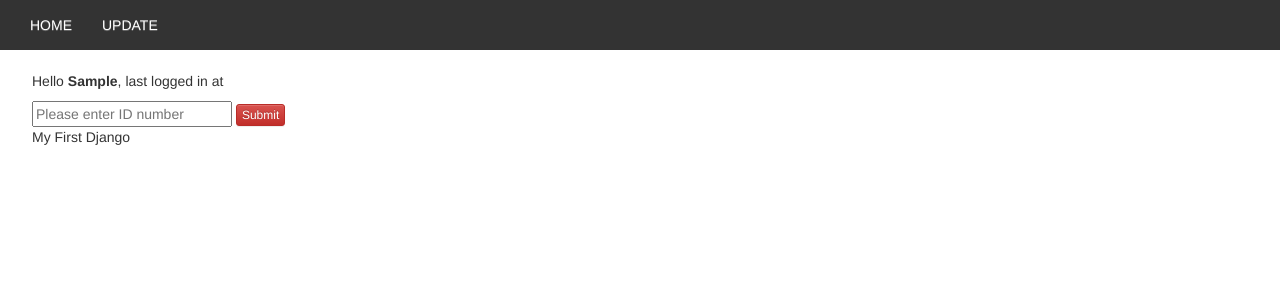
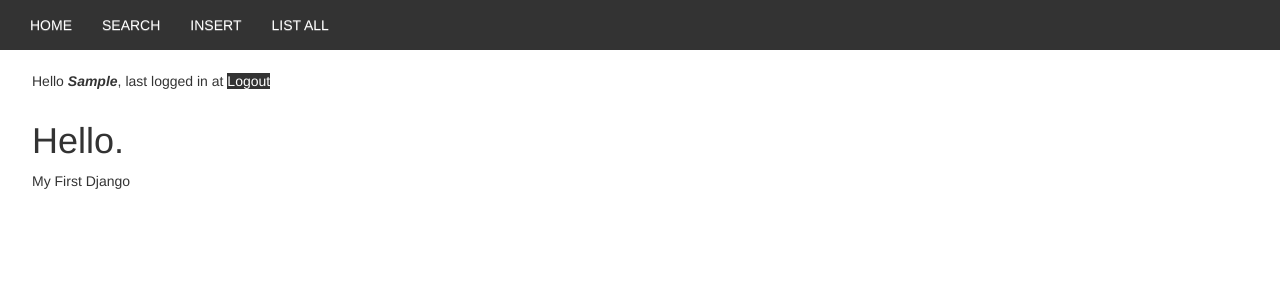
Before and after one commit to yaniv4345/Proj4school, a Django app: page / in a window 1280 px wide. Shown: the top 300 px of the page. Run offline with Django 3.2, Linux system fonts and the light colour scheme; the visitor is signed in with stand-in values (Sample User, id 1); some libraries are stand-ins or nearby versions.

Commit message:
almoust down

```diff
--- a/Proj/templates/home.html
+++ b/Proj/templates/home.html
@@ -1,11 +1,5 @@
-<html>
-<head>
-  <title>My Home Page</title>
-</head>
-<body>
-  <form type="get" action="." style="margin: 0">
-    <input  id="search_box" type="text" name="search_box"  placeholder="Search..." >
-    <button id="search_submit" type="submit" >Submit</button>
-</form>
-</body>
-</html>
+{% extends "base.html" %}
+
+{% block content %}
+<h1>Hello.</h1>
+{% endblock %}
--- a/Proj/templates/list.html
+++ b/Proj/templates/list.html
@@ -2,20 +2,29 @@
 {% load humanize %}
 {% block content %}
      <form type="get" action="." style="margin: 0">
-      <input  id="search_box" type="text" name="search_box"  placeholder="Please enter ID number" >
+      <input  id="search_box" type="number" name="search_box" placeholder="Please enter ID number" required>
       <button class="btn btn-xs btn-danger" id="search_submit" type="submit" >Submit</button>
   </form>
     {% if person %}
     <br />
-    <p>
-      {{ person }}
-    </p>
   <table class="table table-striped">
-    {% for k, v in person.items %}
+    <thead>
+        <th> Student Name </th><th> ID Number </th><th> Age </th><th> Address </th><th> Added Date </th>
+          </thead>
+    <tbody>
+    {% for student in person %}
     <tr>
-      <td>{{ k }}</td><td>{{ v }}</td>
+      <td> {{ student.name }} </td><td> {{ student.id_number }} </td><td> {{ student.age }} </td><td> {{ student.address }} </td><td> {{ student.date_added | date:"D d M Y" }} </td>
     </tr>
     {% endfor %}
+  </tbody>
   </table>
+  {% elif none_id %}
+</br>
+<script type="text/javascript">
+      var text = "Can't find a student with id number {{ none_id }}.\n Please try again.";
+      alert(text);
+</script>
+</br>
   {% endif %}
   {% endblock %}
--- a/Proj/views.py
+++ b/Proj/views.py
@@ -1,40 +1,55 @@
-from django.shortcuts import render
+from django.shortcuts import render, redirect
 from .models import person
 from django.views.generic import DetailView, View
-# Create your views here.
+from .forms import insertForm
+from django.contrib.auth.decorators import login_required
+
 def list_persons(request):
-    new_persons = {}
-    if request.method == 'GET':
-        search_query = request.GET.get('search_box',None)
-        if search_query is not None:
-            persons = person.objects.filter(id_number=search_query).values('name', 'id_number', 'address', 'age')
-            persons = persons[0]
-            print(persons)
-            # for k,v in persons.iteritems():
-            #     k = k.replace("_"," ")
-            #
-            #     new_persons[k]=[v]
-            # print(new_persons)
-            persons['id number'] = persons.pop('id_number')
+    search_query = request.GET.get('search_box','')
+    none = search_query
+    if not search_query:
+        context = {
+
+        }
+    else:
+        persons = person.objects.filter(id_number=search_query).values('name', 'id_number', 'address', 'age','date_added')
+        if not persons:
             context = {
-                'person' : persons
-                }
-            print(context)
-            return render(request,"list.html",context)
+                "person" : False,
+                'none_id' : none,
+            }
         else:
-            return render(request,"list.html")
+            context = {
+                'person' : persons,
+            }
+    return render(request,"list.html",context)
 
-class PersonDetails(DetailView):
-    model = person
-    template_name = "person.html"
+@login_required
+def Person2add(request):
+    if request.method == 'POST':
+        form = insertForm(request.POST)
+        if form.is_valid():
+            newPerson = person()
+            newPerson.name = form.cleaned_data['name']
+            newPerson.id_number = form.cleaned_data['id_number']
+            newPerson.age = form.cleaned_data['age']
+            newPerson.address = form.cleaned_data['address']
+            newPerson.save()
+            return redirect('home')
+    else:
+        form = insertForm()
+        content = {
+            "form" : form,
+        }
+        return render(request,"insert.html",content)
 
-def update(request):
-    if request.method == 'GET':
-        name = request.GET.get('name')
-        id_number = request.GET.get('id_number')
-        age = request.GET.get('age')
-        address = request.GET.get('address')
-        context = {
-            'resp' : True
-        }
-    return render(request,"update.html",context)
+@login_required
+def listAll(request):
+    persons = person.objects.values('name', 'id_number', 'address', 'age','date_added')
+    context = {
+        "person" : persons,
+    }
+    return render(request,"listall.html",context)
+
+def home(request):
+    return render(request, "home.html")
--- a/Project/static/css/style.css
+++ b/Project/static/css/style.css
@@ -38,3 +38,19 @@ table {
 #search_box{
 	width: 200px;
 }
+input {
+	width: 200px;
+}
+input[type=number]::-webkit-inner-spin-button,
+input[type=number]::-webkit-outer-spin-button {
+  -webkit-appearance: textfield;
+  margin: 0;
+}
+input[type=number] {
+    -moz-appearance:textfield;
+}
+
+#sbmt{
+	background-color: white;
+	border: 0px;
+}
--- a/Project/templates/base.html
+++ b/Project/templates/base.html
@@ -17,11 +17,19 @@
     <div  class="navbar-collapse collapse" id="navbar">
       <ul class="nav navbar-nav">
         <li>
-      <a href="{% url 'persons' %}" >HOME</a>
+      <a href="{% url 'home' %}" >HOME</a>
         </li>
         <li>
-      <a  href="{% url 'update' %}" >UPDATE</a>
+      <a href="{% url 'persons' %}" > SEARCH</a>
+        </li>
+          {% if request.user.is_authenticated %}
+        <li>
+      <a  href="{% url 'insert' %}" >INSERT</a>
     </li>
+        <li>
+      <a  href="{% url 'list' %}" >LIST ALL</a>
+    </li>
+    {% endif %}
     </ul>
     </div>
   </br>
@@ -30,11 +38,13 @@
     <div class="welcome">
       {% if request.user.is_authenticated %}
       <p>
-        Hello <b>{{ request.user.username | title }}</b>, last logged in at {{ request.user.last_login | date:"D d M Y" }}
+        Hello <b><i>{{ request.user.username | title }}</i></b>, last logged in at {{ request.user.last_login | date:"D d M Y" }}
+        <a href="{% url 'logout' %}">Logout</a>
       </p>
       {% else %}
       <p>
-        Welcome guest
+        Welcome<b> guest</b>
+        <a href="{% url 'login' %}">Login</a>
       </p>
       {% endif %}
     </div>
--- a/Project/urls.py
+++ b/Project/urls.py
@@ -1,28 +1,16 @@
-"""Project URL Configuration
-
-The `urlpatterns` list routes URLs to views. For more information please see:
-    https://docs.djangoproject.com/en/1.10/topics/http/urls/
-Examples:
-Function views
-    1. Add an import:  from my_app import views
-    2. Add a URL to urlpatterns:  url(r'^$', views.home, name='home')
-Class-based views
-    1. Add an import:  from other_app.views import Home
-    2. Add a URL to urlpatterns:  url(r'^$', Home.as_view(), name='home')
-Including another URLconf
-    1. Import the include() function: from django.conf.urls import url, include
-    2. Add a URL to urlpatterns:  url(r'^blog/', include('blog.urls'))
-"""
 from django.conf.urls import url
 from django.contrib import admin
-from Proj.views import list_persons , PersonDetails, update
+from django.contrib.auth import views as auth_views
+from Proj.views import list_persons, insertForm, home,Person2add, listAll
 from django.contrib.staticfiles.urls import staticfiles_urlpatterns
+from django.contrib.auth.decorators import login_required
 
 urlpatterns = [
+    url(r'^logout/', auth_views.logout ,{"next_page" : "home"} ,name='logout'),
+    url(r'^login/', auth_views.login ,{"template_name" : "login.html"} ,name='login'),
     url(r'^admin/', admin.site.urls),
-    url(r'^update/', update ,name='update'),
-    url(r'^$', list_persons, name='persons'),
-    url(r'^person/(?P<pk>[-\w]+)/$', PersonDetails.as_view(), name='person-detail'),
-    # url(r'^$', home, name='home'),
+    url(r'^insert/', Person2add ,name='insert'),
+    url(r'^$', home, name='home'),
+    url(r'^person/$', list_persons, name='persons'),
+    url(r'^list/$', listAll, name='list'),
 ]
-urlpatterns += staticfiles_urlpatterns()
```
Also changed, not shown: Proj/forms.py (added, +11 -0 lines), Proj/models.py (+4 -8 lines), Proj/templates/insert.html (added, +13 -0 lines), Proj/templates/listall.html (added, +18 -0 lines), Proj/templates/login.html (added, +23 -0 lines), Proj/templates/update.html (deleted, +0 -14 lines), Project/settings.py (+7 -0 lines), Proj/migrations/0006_auto_20161117_0723.py (added), Proj/migrations/0007_auto_20161117_0735.py (added).
